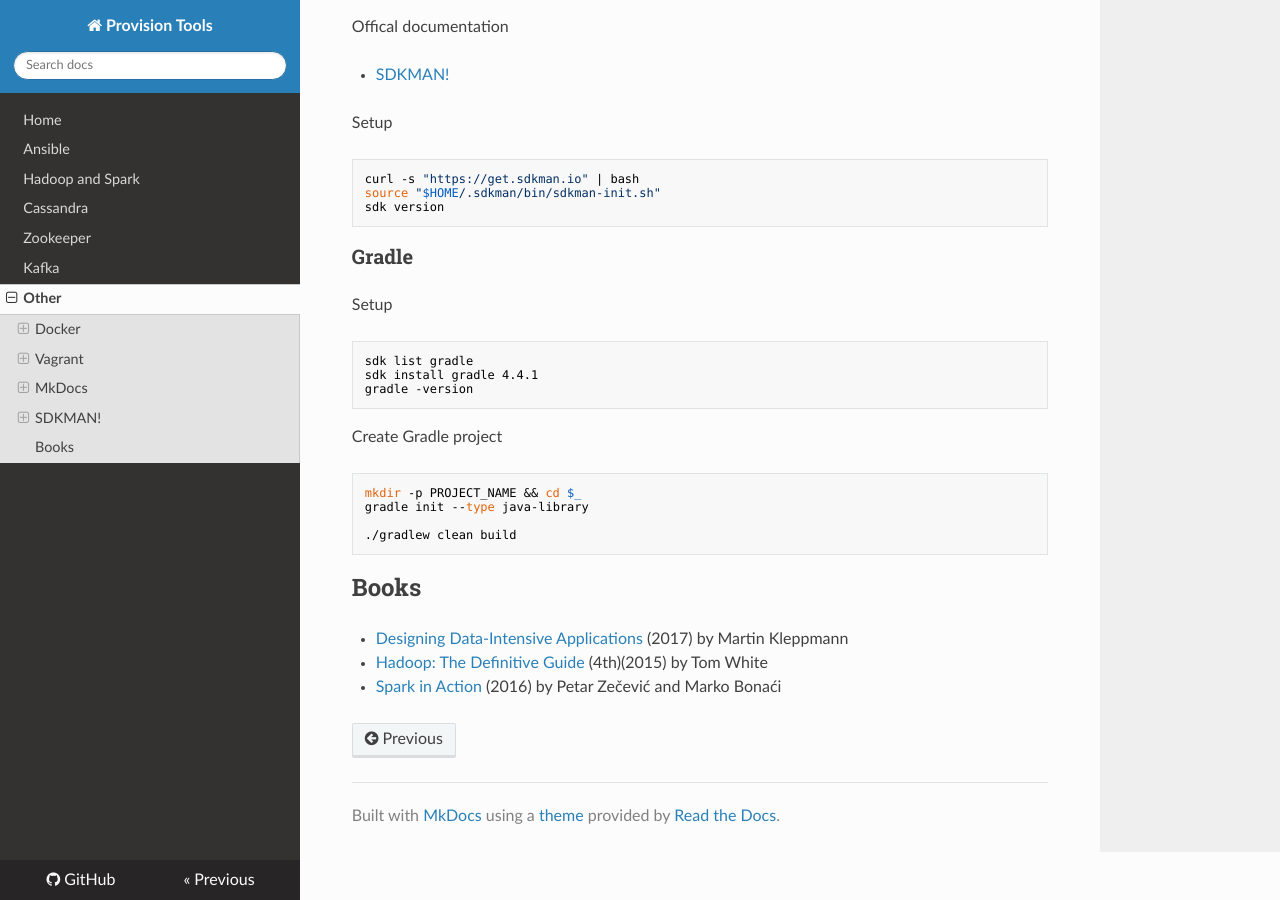
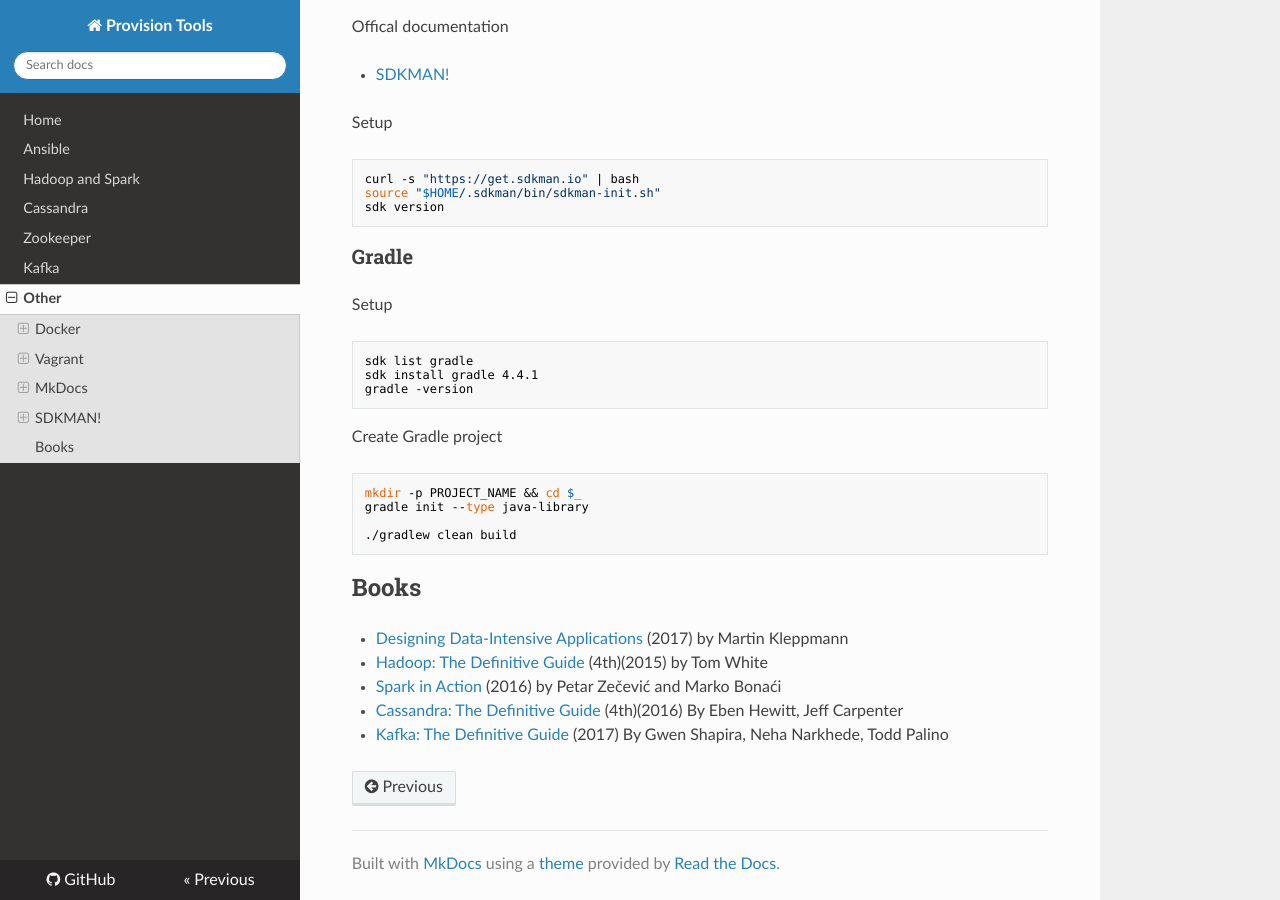
Before and after one commit to niqdev/devops, an MkDocs documentation site: the page built from docs/other.md, in a window 1280 px wide and 900 px high, scrolled down 2189 px. Built offline with MkDocs 1.6.1, drawn with Linux system fonts in a browser that asks for light colours; nearby versions of some CDN libraries; old or Windows-style settings are respelled for this version of MkDocs.

Commit message:
doc: update books

```diff
--- a/docs/other.md
+++ b/docs/other.md
@@ -122,3 +122,5 @@ gradle init --type java-library
 * [Designing Data-Intensive Applications](http://dataintensive.net) (2017) by Martin Kleppmann
 * [Hadoop: The Definitive Guide](http://shop.oreilly.com/product/0636920033448.do) (4th)(2015) by Tom White
 * [Spark in Action](https://www.manning.com/books/spark-in-action) (2016) by Petar Zečević and Marko Bonaći
+* [Cassandra: The Definitive Guide](http://shop.oreilly.com/product/0636920043041.do) (4th)(2016) By Eben Hewitt, Jeff Carpenter
+* [Kafka: The Definitive Guide](http://shop.oreilly.com/product/0636920044123.do) (2017) By Gwen Shapira, Neha Narkhede, Todd Palino
```
